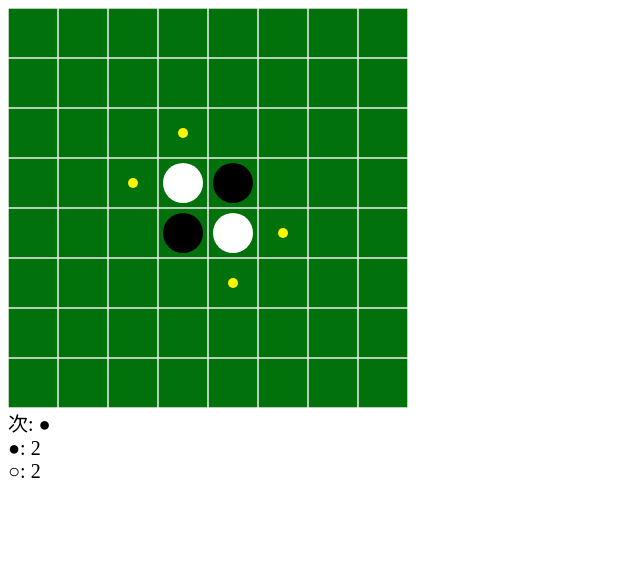
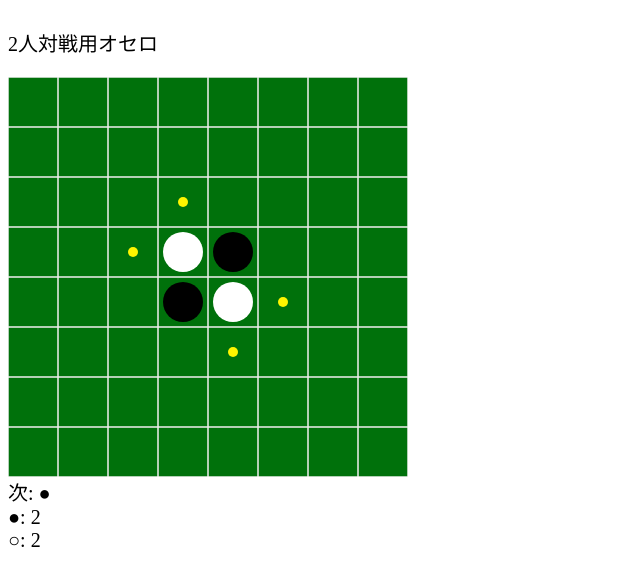
Before and after one commit to jngt/Othello, a plain HTML site: page docs/index.html in a window 1280 px wide. Shown: the whole page, without its empty margins (0-640 px from the left). Drawn offline with Linux system fonts and the light colour scheme.

Commit message:
add text

```diff
--- a/docs/css/othello.css
+++ b/docs/css/othello.css
@@ -22,3 +22,7 @@ body {
   /* float: left; */
   font-size: 20px;
 }
+#info {
+  /* float: left; */
+  font-size: 20px;
+}
--- a/docs/index.html
+++ b/docs/index.html
@@ -5,6 +5,9 @@
   <title>Othello</title>
 </head>
 <body>
+  <p id = "info">
+    2人対戦用オセロ
+  </p>
   <canvas id="board" width="400" height="400"></canvas>
   <link rel="stylesheet" type="text/css" href="./css/othello.css">
   <script type="text/javascript" src="./JS/render.js"></script>
```
